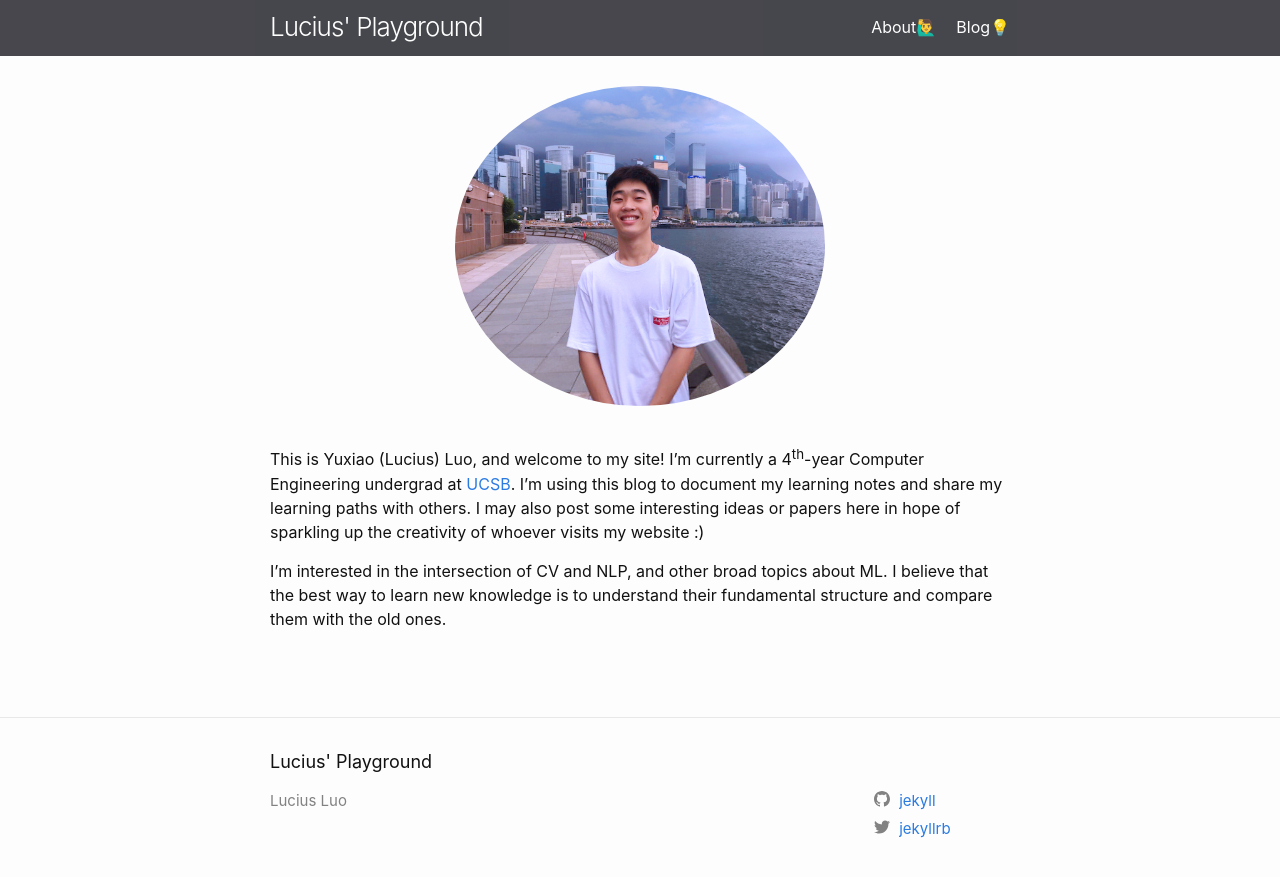
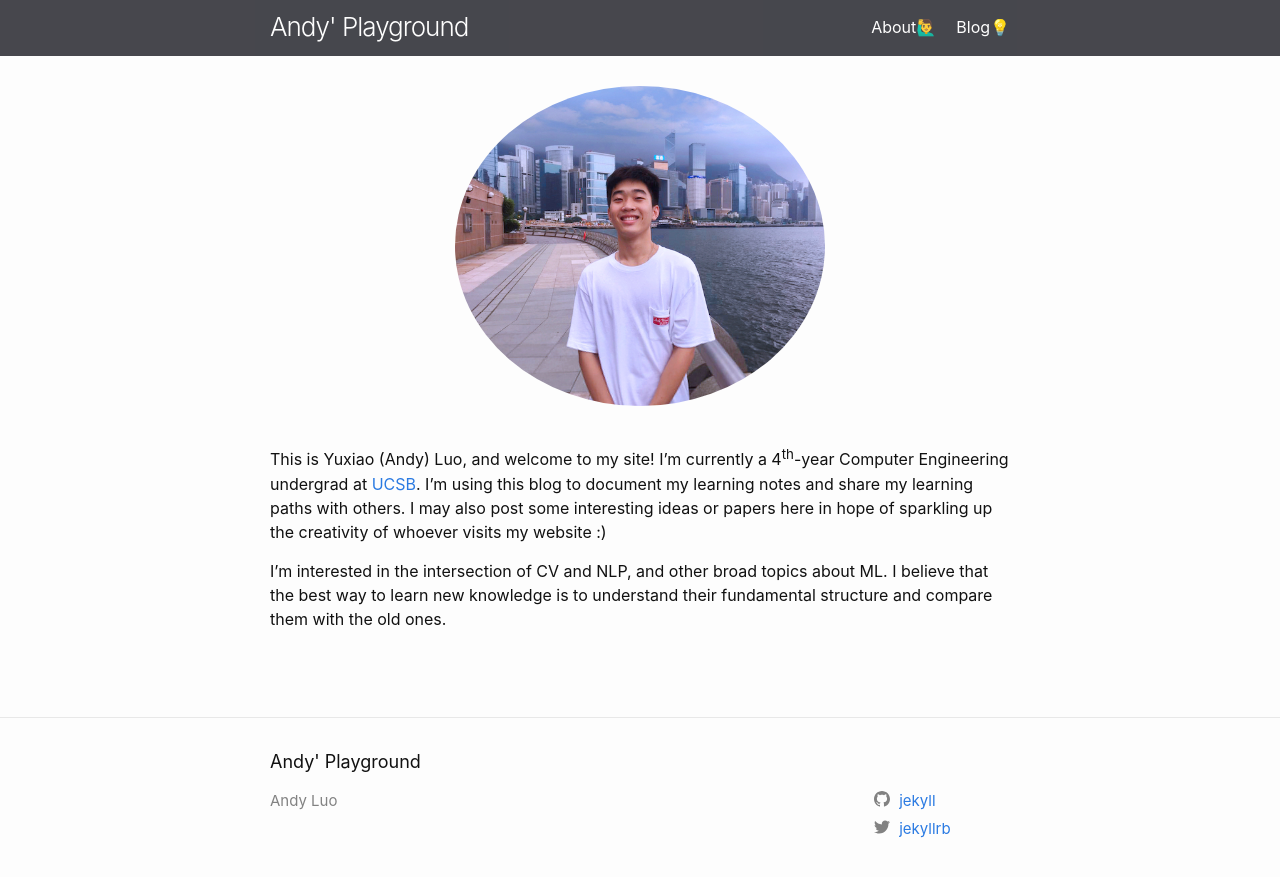
Before and after one commit to luciusluo/luciusluo.github.io, a Jekyll site: the page built from about.md, in a window 1280 px wide. Shown: the top 877 px of the page. Built offline with Jekyll 4.4.1, drawn with Linux system fonts in a browser that asks for light colours.

Commit message:
feat:change name

```diff
--- a/_config.yml
+++ b/_config.yml
@@ -13,12 +13,12 @@
 # you will see them accessed via {{ site.title }}, {{ site.email }}, and so on.
 # You can create any custom variable you would like, and they will be accessible
 # in the templates via {{ site.myvariable }}.
-title: Lucius' Playground
-name: "Lucius' Blog"
-author: Lucius Luo
+title: Andy' Playground
+name: "Andy' Blog"
+author: Andy Luo
 email: lucius0228@gmail.com
 baseurl: "" # the subpath of your site, e.g. /blog
-url: "https://luciusluo.githun.io" # the base hostname & protocol for your site, e.g. http://example.com
+url: "https://andyluo.github.io" # the base hostname & protocol for your site, e.g. http://example.com
 twitter_username: jekyllrb
 github_username:  jekyll
 
--- a/_posts/2020-06-27-From-Backprop-To-BPTT.markdown
+++ b/_posts/2020-06-27-From-Backprop-To-BPTT.markdown
@@ -2,7 +2,7 @@
 layout: post
 title:  "From Backprop to BPTT"
 date:   2020-06-27 12:43:01 -0700
-author: By Lucius Luo
+author: By Andy Luo
 categories: jekyll update
 ---
 
--- a/about.md
+++ b/about.md
@@ -9,6 +9,6 @@ permalink: /about/
     <img src="/assets/img/profile-pic3.JPG">
 </div><br>
 
-This is Yuxiao (Lucius) Luo, and welcome to my site! I'm currently a 4<sup>th</sup>-year Computer Engineering undergrad at [UCSB](https://www.ucsb.edu). I'm using this blog to document my learning notes and share my learning paths with others. I may also post some interesting ideas or papers here in hope of sparkling up the creativity of whoever visits my website :)
+This is Yuxiao (Andy) Luo, and welcome to my site! I'm currently a 4<sup>th</sup>-year Computer Engineering undergrad at [UCSB](https://www.ucsb.edu). I'm using this blog to document my learning notes and share my learning paths with others. I may also post some interesting ideas or papers here in hope of sparkling up the creativity of whoever visits my website :)
 
 I'm interested in the intersection of CV and NLP, and other broad topics about ML. I believe that the best way to learn new knowledge is to understand their fundamental structure and compare them with the old ones.
```
